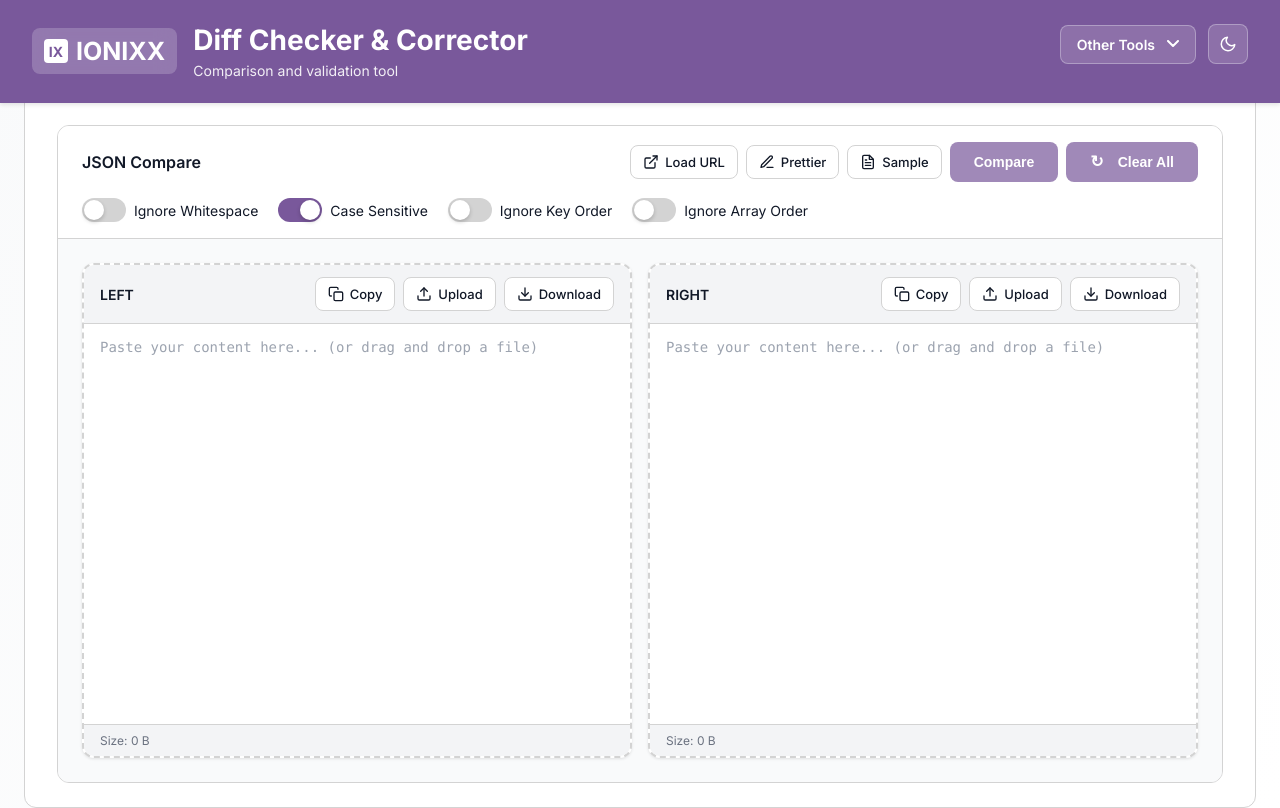
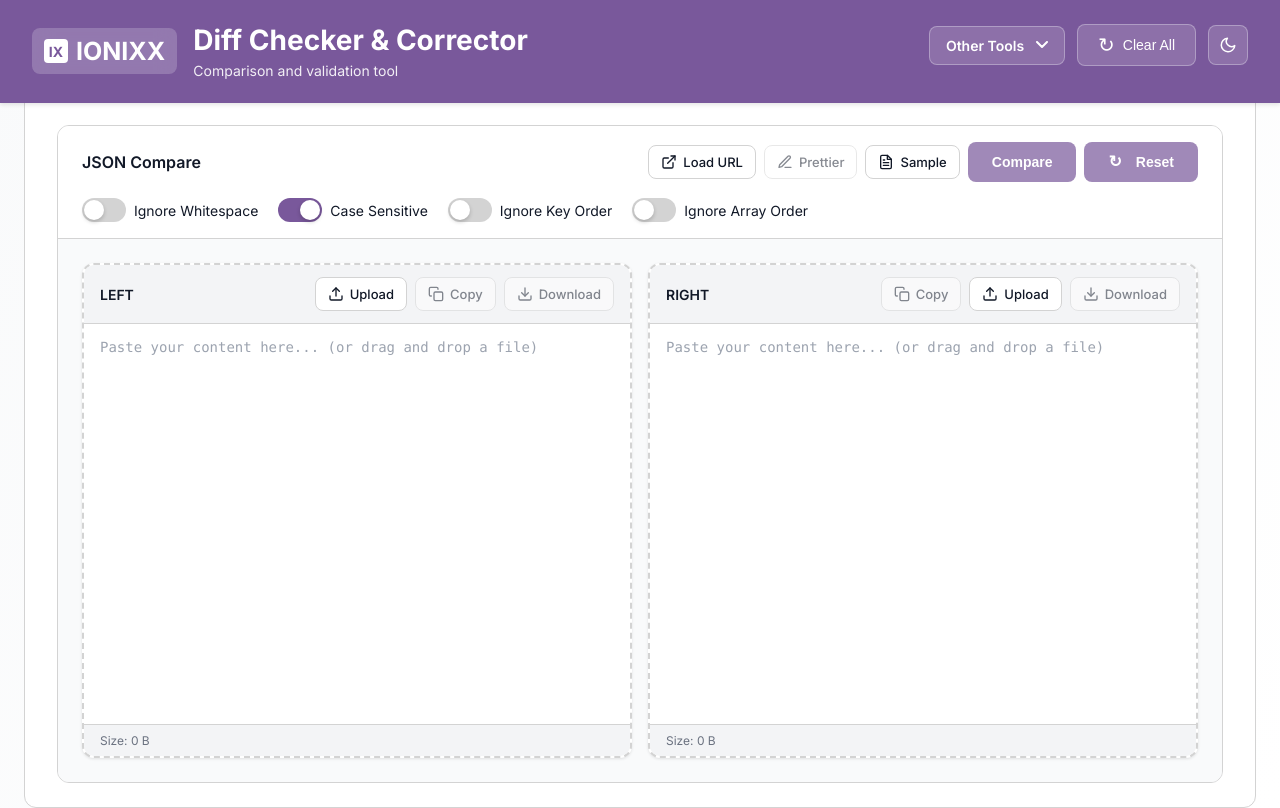
Before and after one commit to KalaiPriya09/Diff-Checker-Corrector, a Next.js app: page / in a window 1280 px wide. Built offline with nearby package versions, Linux system fonts and the light colour scheme.

Commit message:
Add Clear All button, disable empty buttons, fix Prettier undo

```diff
--- a/src/components/Header/Header.tsx
+++ b/src/components/Header/Header.tsx
@@ -12,20 +12,39 @@ import {
   MainTitle,
   Subtitle,
   HeaderRight,
+  ClearButton,
+  ClearIcon,
 } from './Header.styles';
+import { EncryptedStorage } from '../../services/encryptedStorage';
 
 interface HeaderProps {
   themeMode?: ThemeMode;
   onThemeToggle?: () => void;
   activeView?: componentType;
   onFormatChange?: (format: componentType) => void;
+  onClearAll?: () => void; // Callback to clear inputs in DiffChecker
 }
 
 export const Header: React.FC<HeaderProps> = ({
   themeMode = 'light',
   onThemeToggle,
-  onFormatChange
+  onFormatChange,
+  onClearAll,
 }) => {
+  const handleClearAll = async () => {
+    try {
+      // Clear all session storage for all 5 formats
+      await EncryptedStorage.clearAllSessions();
+
+      // Clear inputs in the active DiffChecker component
+      if (onClearAll) {
+        onClearAll();
+      }
+    } catch (error) {
+      // eslint-disable-next-line no-console
+      console.error('Error clearing all sessions:', error);
+    }
+  };
 
   return (
     <>
@@ -42,6 +61,14 @@ export const Header: React.FC<HeaderProps> = ({
         </HeaderLeft>
         <HeaderRight>
             <OtherTools onFormatChange={onFormatChange} />
+          <ClearButton
+            onClick={handleClearAll}
+            title="Clear all data from all formats (JSON, XML, Text compare and validate)"
+            aria-label="Clear all data from all formats"
+          >
+            <ClearIcon>↻</ClearIcon>
+            <span>Clear All</span>
+          </ClearButton>
           {onThemeToggle && <ThemeToggle mode={themeMode} onToggle={onThemeToggle} />}
         </HeaderRight>
       </HeaderContainer>
--- a/src/components/diff-checker/DiffChecker.tsx
+++ b/src/components/diff-checker/DiffChecker.tsx
@@ -55,9 +55,10 @@ import type { componentType, FormatType, SessionData, TextCompareMode } from '..
 
 interface DiffCheckerProps {
   activeFormat?: componentType;
+  onClearAllRef?: React.MutableRefObject<(() => void) | null>;
 }
 
-const DiffChecker: React.FC<DiffCheckerProps> = ({ activeFormat }) => {
+const DiffChecker: React.FC<DiffCheckerProps> = ({ activeFormat, onClearAllRef }) => {
   const {
     leftInput,
     rightInput,
@@ -191,16 +192,52 @@ const DiffChecker: React.FC<DiffCheckerProps> = ({ activeFormat }) => {
     clearSessionStorage();
   }, [clear, clearSessionStorage]);
 
-  // Check if both inputs are empty to disable Clear All button
+  // Expose clear function to parent via ref
+  useEffect(() => {
+    if (onClearAllRef) {
+      onClearAllRef.current = () => {
+        clear();
+        clearSessionStorage();
+      };
+    }
+    return () => {
+      if (onClearAllRef) {
+        onClearAllRef.current = null;
+      }
+    };
+  }, [clear, clearSessionStorage, onClearAllRef]);
+
+  // Check if both inputs are empty to disable Reset button
   const isClearDisabled = useMemo(() => {
     const leftEmpty = !leftInput || leftInput.trim().length === 0;
     const rightEmpty = !rightInput || rightInput.trim().length === 0;
     return leftEmpty && rightEmpty;
   }, [leftInput, rightInput]);
 
+  // Check if copy/download should be disabled for each panel
+  const isLeftCopyDisabled = useMemo(() => {
+    return !leftInput || leftInput.trim().length === 0;
+  }, [leftInput]);
+
+  const isLeftDownloadDisabled = useMemo(() => {
+    return !leftInput || leftInput.trim().length === 0;
+  }, [leftInput]);
+
+  const isRightCopyDisabled = useMemo(() => {
+    return !rightInput || rightInput.trim().length === 0;
+  }, [rightInput]);
+
+  const isRightDownloadDisabled = useMemo(() => {
+    return !rightInput || rightInput.trim().length === 0;
+  }, [rightInput]);
+
   // File input refs for upload functionality
   const leftFileInputRef = React.useRef<HTMLInputElement>(null);
   const rightFileInputRef = React.useRef<HTMLInputElement>(null);
+
+  // Textarea refs for preserving undo history
+  const leftTextareaRef = React.useRef<HTMLTextAreaElement>(null);
+  const rightTextareaRef = React.useRef<HTMLTextAreaElement>(null);
 
   // Drag and drop handlers for left input
   const leftDragDrop = useDragAndDrop({
@@ -322,6 +359,16 @@ const DiffChecker: React.FC<DiffCheckerProps> = ({ activeFormat }) => {
   const stats = useMemo(() => getStatistics(), [getStatistics]);
   const isValidationMode = mode === 'validate';
   const totalDifferences = stats ? stats.added + stats.removed + stats.changed : 0;
+
+  // Check if Prettier button should be disabled
+  const isPrettierDisabled = useMemo(() => {
+    // In validation mode, need left input
+    if (isValidationMode) {
+      return !leftInput || leftInput.trim().length === 0;
+    }
+    // In compare mode, need at least left input (it formats both panels)
+    return !leftInput || leftInput.trim().length === 0;
+  }, [leftInput, isValidationMode]);
 
   // Copy functionality for specific panel
   const handleCopy = useCallback(async (panel: 'left' | 'right') => {
@@ -580,11 +627,94 @@ const DiffChecker: React.FC<DiffCheckerProps> = ({ activeFormat }) => {
       }
 
       // Apply formatting only if size is within limit
-      if (leftFormatted) {
-        setLeftInput(leftFormatted);
+      // Use native textarea API to preserve undo history
+      if (leftFormatted && leftTextareaRef.current) {
+        const textarea = leftTextareaRef.current;
+        textarea.focus();
+
+        // Select all text first
+        textarea.setSelectionRange(0, textarea.value.length);
+
+        // Use execCommand('insertText') to preserve undo history
+        // This simulates user input and maintains the browser's undo stack
+        try {
+          if (document.execCommand && document.execCommand('insertText', false, leftFormatted)) {
+            // Success - undo history preserved via execCommand
+            // Sync React state after a brief delay to ensure the textarea value is updated
+            setTimeout(() => {
+              setLeftInput(textarea.value);
+            }, 0);
+          } else {
+            // Fallback: manually replace text and create InputEvent
+            const start = 0;
+            const end = textarea.value.length;
+            textarea.setRangeText(leftFormatted, start, end, 'end');
+
+            // Create an InputEvent to preserve undo history
+            const inputEvent = new InputEvent('input', {
+              bubbles: true,
+              cancelable: true,
+              inputType: 'insertReplacementText',
+              data: leftFormatted,
+            });
+            textarea.dispatchEvent(inputEvent);
+            setLeftInput(leftFormatted);
+          }
+        } catch {
+          // If execCommand fails, use setRangeText with InputEvent
+          textarea.setRangeText(leftFormatted, 0, textarea.value.length, 'end');
+          const inputEvent = new InputEvent('input', {
+            bubbles: true,
+            cancelable: true,
+            inputType: 'insertReplacementText',
+            data: leftFormatted,
+          });
+          textarea.dispatchEvent(inputEvent);
+          setLeftInput(leftFormatted);
+        }
       }
-      if (!isValidationMode && rightFormatted) {
-        setRightInput(rightFormatted);
+
+      if (!isValidationMode && rightFormatted && rightTextareaRef.current) {
+        const textarea = rightTextareaRef.current;
+        textarea.focus();
+
+        // Select all text first
+        textarea.setSelectionRange(0, textarea.value.length);
+
+        // Use execCommand('insertText') to preserve undo history
+        try {
+          if (document.execCommand && document.execCommand('insertText', false, rightFormatted)) {
+            // Success - undo history preserved via execCommand
+            // Sync React state after a brief delay to ensure the textarea value is updated
+            setTimeout(() => {
+              setRightInput(textarea.value);
+            }, 0);
+          } else {
+            // Fallback: manually replace text and create InputEvent
+            textarea.setRangeText(rightFormatted, 0, textarea.value.length, 'end');
+
+            // Create an InputEvent to preserve undo history
+            const inputEvent = new InputEvent('input', {
+              bubbles: true,
+              cancelable: true,
+              inputType: 'insertReplacementText',
+              data: rightFormatted,
+            });
+            textarea.dispatchEvent(inputEvent);
+            setRightInput(rightFormatted);
+          }
+        } catch {
+          // If execCommand fails, use setRangeText with InputEvent
+          textarea.setRangeText(rightFormatted, 0, textarea.value.length, 'end');
+          const inputEvent = new InputEvent('input', {
+            bubbles: true,
+            cancelable: true,
+            inputType: 'insertReplacementText',
+            data: rightFormatted,
+          });
+          textarea.dispatchEvent(inputEvent);
+          setRightInput(rightFormatted);
+        }
       }
     } catch {
       showAlertMessage('Error Formatting Content', 'Failed to format the content. Please check if it\'s valid.');
@@ -762,7 +892,12 @@ Created: ${new Date().toLocaleString()}`;
                   </ActionButton>
                 )}
                 {format !== 'text' && (
-                  <ActionButton onClick={handlePrettier} title="Format/Prettify content">
+                  <ActionButton
+                    onClick={handlePrettier}
+                    title="Format/Prettify content"
+                    disabled={isPrettierDisabled}
+                    aria-label="Format and prettify content"
+                  >
                     <svg viewBox="0 0 24 24" fill="none" stroke="currentColor" strokeWidth="2" strokeLinecap="round" strokeLinejoin="round">
                       <path d="M12 20h9"></path>
                       <path d="M16.5 3.5a2.121 2.121 0 0 1 3 3L7 19l-4 1 1-4L16.5 3.5z"></path>
@@ -803,7 +938,7 @@ Created: ${new Date().toLocaleString()}`;
                   disabled={isClearDisabled}
                 >
                   <ClearIcon>↻</ClearIcon>
-                  <span>Clear All</span>
+                  <span>Reset</span>
                 </Button>
               </CommonButtons>
             </OptionsHeader>
@@ -896,7 +1031,12 @@ Created: ${new Date().toLocaleString()}`;
                   </ActionButton>
                 )}
                 {format !== 'text' && (
-                  <ActionButton onClick={handlePrettier} title="Format/Prettify content">
+                  <ActionButton
+                    onClick={handlePrettier}
+                    title="Format/Prettify content"
+                    disabled={isPrettierDisabled}
+                    aria-label="Format and prettify content"
+                  >
                     <svg viewBox="0 0 24 24" fill="none" stroke="currentColor" strokeWidth="2" strokeLinecap="round" strokeLinejoin="round">
                       <path d="M12 20h9"></path>
                       <path d="M16.5 3.5a2.121 2.121 0 0 1 3 3L7 19l-4 1 1-4L16.5 3.5z"></path>
@@ -923,11 +1063,11 @@ Created: ${new Date().toLocaleString()}`;
                 </Button>
                 <Button
                   onClick={handleClearAll}
-                  variant="secondary"
+                  variant="primary"
                   disabled={isClearDisabled}
                 >
                   <ClearIcon>↻</ClearIcon>
-                  <span>Clear All</span>
+                  <span>Reset</span>
                 </Button>
               </CommonButtons>
             </OptionsHeader>
@@ -964,14 +1104,7 @@ Created: ${new Date().toLocaleString()}`;
               <PanelHeader>
                 <span>{isValidationMode ? 'Input Content' : 'LEFT'}</span>
                 <PanelActions>
-                  <ActionButton onClick={() => handleCopy('left')} title="Copy content to clipboard">
-                    <svg viewBox="0 0 24 24" fill="none" stroke="currentColor" strokeWidth="2" strokeLinecap="round" strokeLinejoin="round">
-                      <rect x="9" y="9" width="13" height="13" rx="2" ry="2"></rect>
-                      <path d="M5 15H4a2 2 0 0 1-2-2V4a2 2 0 0 1 2-2h9a2 2 0 0 1 2 2v1"></path>
-                    </svg>
-                    <span>Copy</span>
-                  </ActionButton>
-                  <ActionButton onClick={() => handleUpload('left')} title="Upload file">
+                <ActionButton onClick={() => handleUpload('left')} title="Upload file">
                     <svg viewBox="0 0 24 24" fill="none" stroke="currentColor" strokeWidth="2" strokeLinecap="round" strokeLinejoin="round">
                       <path d="M21 15v4a2 2 0 0 1-2 2H5a2 2 0 0 1-2-2v-4"></path>
                       <polyline points="17 8 12 3 7 8"></polyline>
@@ -979,7 +1112,24 @@ Created: ${new Date().toLocaleString()}`;
                     </svg>
                     <span>Upload</span>
                   </ActionButton>
-                  <ActionButton onClick={() => handleDownload('left')} title="Download content">
+                  <ActionButton
+                    onClick={() => handleCopy('left')}
+                    title="Copy content to clipboard"
+                    disabled={isLeftCopyDisabled}
+                    aria-label="Copy left panel content to clipboard"
+                  >
+                    <svg viewBox="0 0 24 24" fill="none" stroke="currentColor" strokeWidth="2" strokeLinecap="round" strokeLinejoin="round">
+                      <rect x="9" y="9" width="13" height="13" rx="2" ry="2"></rect>
+                      <path d="M5 15H4a2 2 0 0 1-2-2V4a2 2 0 0 1 2-2h9a2 2 0 0 1 2 2v1"></path>
+                    </svg>
+                    <span>Copy</span>
+                  </ActionButton>
+                  <ActionButton
+                    onClick={() => handleDownload('left')}
+                    title="Download content"
+                    disabled={isLeftDownloadDisabled}
+                    aria-label="Download left panel content"
+                  >
                     <svg viewBox="0 0 24 24" fill="none" stroke="currentColor" strokeWidth="2" strokeLinecap="round" strokeLinejoin="round">
                       <path d="M21 15v4a2 2 0 0 1-2 2H5a2 2 0 0 1-2-2v-4"></path>
                       <polyline points="7 10 12 15 17 10"></polyline>
@@ -991,6 +1141,7 @@ Created: ${new Date().toLocaleString()}`;
               </PanelHeader>
               <TextAreaContainer>
                 <TextArea
+                  ref={leftTextareaRef}
                   value={leftInput}
                   onChange={(e) => setLeftInput(e.target.value)}
                   onPaste={handlePaste}
@@ -1024,7 +1175,12 @@ Created: ${new Date().toLocaleString()}`;
                 <PanelHeader>
                   <span>RIGHT</span>
                   <PanelActions>
-                    <ActionButton onClick={() => handleCopy('right')} title="Copy content to clipboard">
+                    <ActionButton
+                      onClick={() => handleCopy('right')}
+                      title="Copy content to clipboard"
+                      disabled={isRightCopyDisabled}
+                      aria-label="Copy right panel content to clipboard"
+                    >
                       <svg viewBox="0 0 24 24" fill="none" stroke="currentColor" strokeWidth="2" strokeLinecap="round" strokeLinejoin="round">
                         <rect x="9" y="9" width="13" height="13" rx="2" ry="2"></rect>
                         <path d="M5 15H4a2 2 0 0 1-2-2V4a2 2 0 0 1 2-2h9a2 2 0 0 1 2 2v1"></path>
@@ -1039,7 +1195,12 @@ Created: ${new Date().toLocaleString()}`;
                       </svg>
                       <span>Upload</span>
                     </ActionButton>
-                    <ActionButton onClick={() => handleDownload('right')} title="Download content">
+                    <ActionButton
+                      onClick={() => handleDownload('right')}
+                      title="Download content"
+                      disabled={isRightDownloadDisabled}
+                      aria-label="Download right panel content"
+                    >
                       <svg viewBox="0 0 24 24" fill="none" stroke="currentColor" strokeWidth="2" strokeLinecap="round" strokeLinejoin="round">
                         <path d="M21 15v4a2 2 0 0 1-2 2H5a2 2 0 0 1-2-2v-4"></path>
                         <polyline points="7 10 12 15 17 10"></polyline>
@@ -1051,6 +1212,7 @@ Created: ${new Date().toLocaleString()}`;
                 </PanelHeader>
                 <TextAreaContainer>
                   <TextArea
+                    ref={rightTextareaRef}
                     value={rightInput}
                     onChange={(e) => setRightInput(e.target.value)}
                     onPaste={handlePaste}
--- a/src/pages/index.tsx
+++ b/src/pages/index.tsx
@@ -1,7 +1,7 @@
 /**
- * Modern Diff Checker & Validator - Main Application Page
+ * Modern Diff Checker & Corrector - Main Application Page
  *
- * Integrates diff-checker and validator functionality
+ * Integrates diff checker and validator functionality
  *
  * Key Features:
  * - Fully responsive design (mobile, tablet, desktop)
@@ -9,7 +9,7 @@
  * - Modern UI with animations and hover effects
  * - Accessible (keyboard navigation, ARIA labels)
  */
-import React, { useState, useEffect,useCallback } from 'react';
+import React, { useState, useEffect, useCallback, useRef } from 'react';
 import Head from 'next/head';
 import { ThemeProvider } from 'styled-components';
 import styled from 'styled-components';
@@ -76,6 +76,7 @@ export default function Home() {
   const [currentTheme, setCurrentTheme] = useState<typeof lightTheme | typeof darkTheme>(lightTheme);
   const [activeView, setActiveView] = useState<componentType>('json-compare');
   const [mounted, setMounted] = useState(false);
+  const clearAllRef = useRef<(() => void) | null>(null);
 
   useEffect(() => {
     setMounted(true);
@@ -107,6 +108,13 @@ export default function Home() {
     setActiveView(format);
     // Persist format to localStorage
     localStorage.setItem('diff-checker-active-format', format);
+  }, []);
+
+  const handleClearAll = useCallback(() => {
+    // Call the clear function from DiffChecker if it exists
+    if (clearAllRef.current) {
+      clearAllRef.current();
+    }
   }, []);
 
   if (!mounted) {
@@ -143,12 +151,14 @@ export default function Home() {
             onThemeToggle={toggleTheme}
             activeView={activeView}
             onFormatChange={handleFormatChange}
+            onClearAll={handleClearAll}
           />
 
           {/* Content Container */}
           <ContentContainer>
             <DiffChecker
               activeFormat={activeView}
+              onClearAllRef={clearAllRef}
             />
           </ContentContainer>
         </PageContainer>
```
